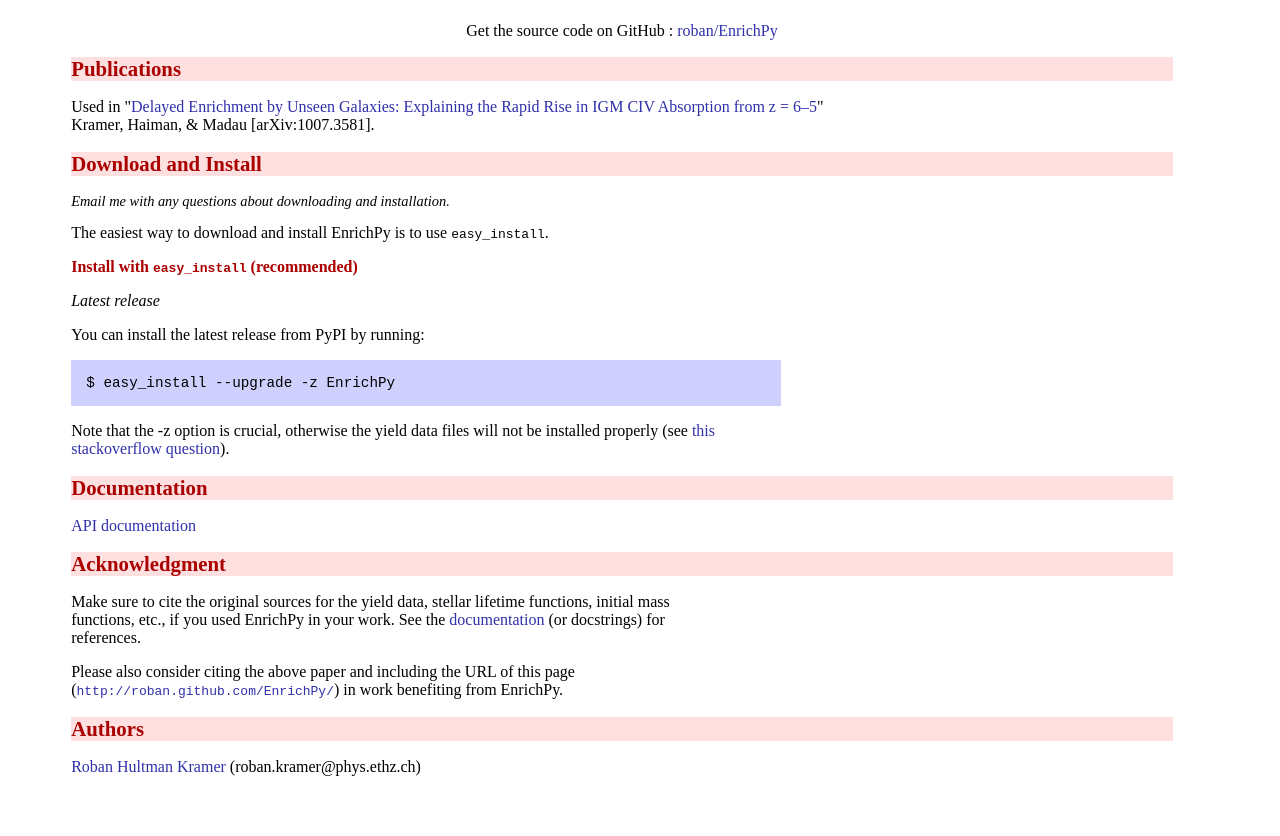
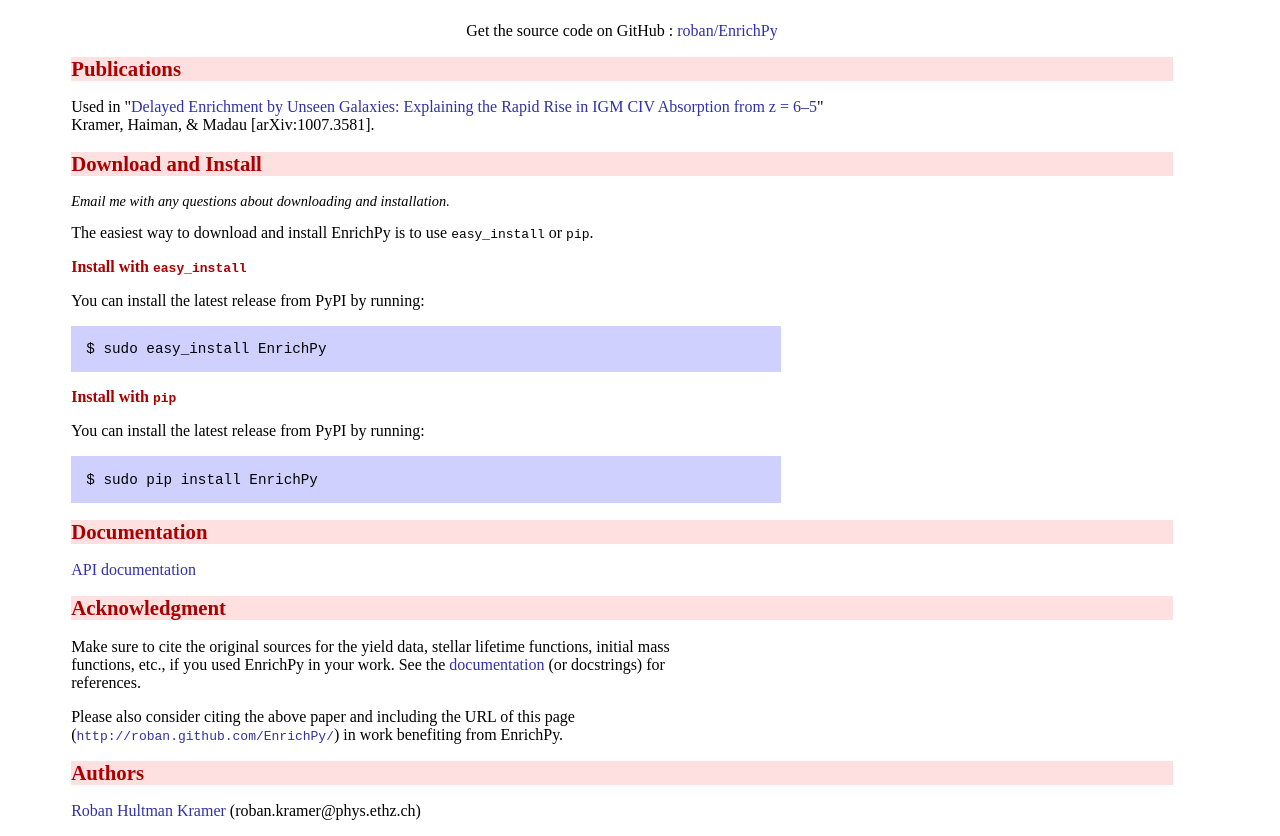
Before and after one commit to roban/EnrichPy, a plain HTML site: page index.html in a window 1280 px wide. Shown: the part 79-915 px from the top of the page. Before the commit the page ends 871 px from the top, so only its background shows below. Drawn offline with Linux system fonts and the light colour scheme.

Commit message:
Auto-update docs.

```diff
--- a/index.html
+++ b/index.html
@@ -34,18 +34,17 @@
     installation.</p>
 
     The easiest way to download and install EnrichPy is to
-    use <tt>easy_install</tt>.
+    use <tt>easy_install</tt> or <tt>pip</tt>.
 
-    <h3>Install with <tt>easy_install</tt> (recommended)</h3>
-    <em>Latest release</em>
+    <h3>Install with <tt>easy_install</tt></h3>
       <p>You can install the latest release from PyPI by running:
-	<pre>$ easy_install --upgrade -z EnrichPy</pre>
+	<pre>$ sudo easy_install EnrichPy</pre>
       </p>
-      <p>Note that the -z option is crucial, otherwise the yield data
-      files will not be installed properly
-      (see <a href='http://stackoverflow.com/questions/4043315/package-data-not-installed-from-python-egg-file'>this
-      stackoverflow question</a>). </p>
 
+    <h3>Install with <tt>pip</tt></h3>
+      <p>You can install the latest release from PyPI by running:
+	<pre>$ sudo pip install EnrichPy</pre>
+      </p>
 
       <h2>Documentation</h2>
       <a href='docAPI/index.html'>API documentation</a>
```
